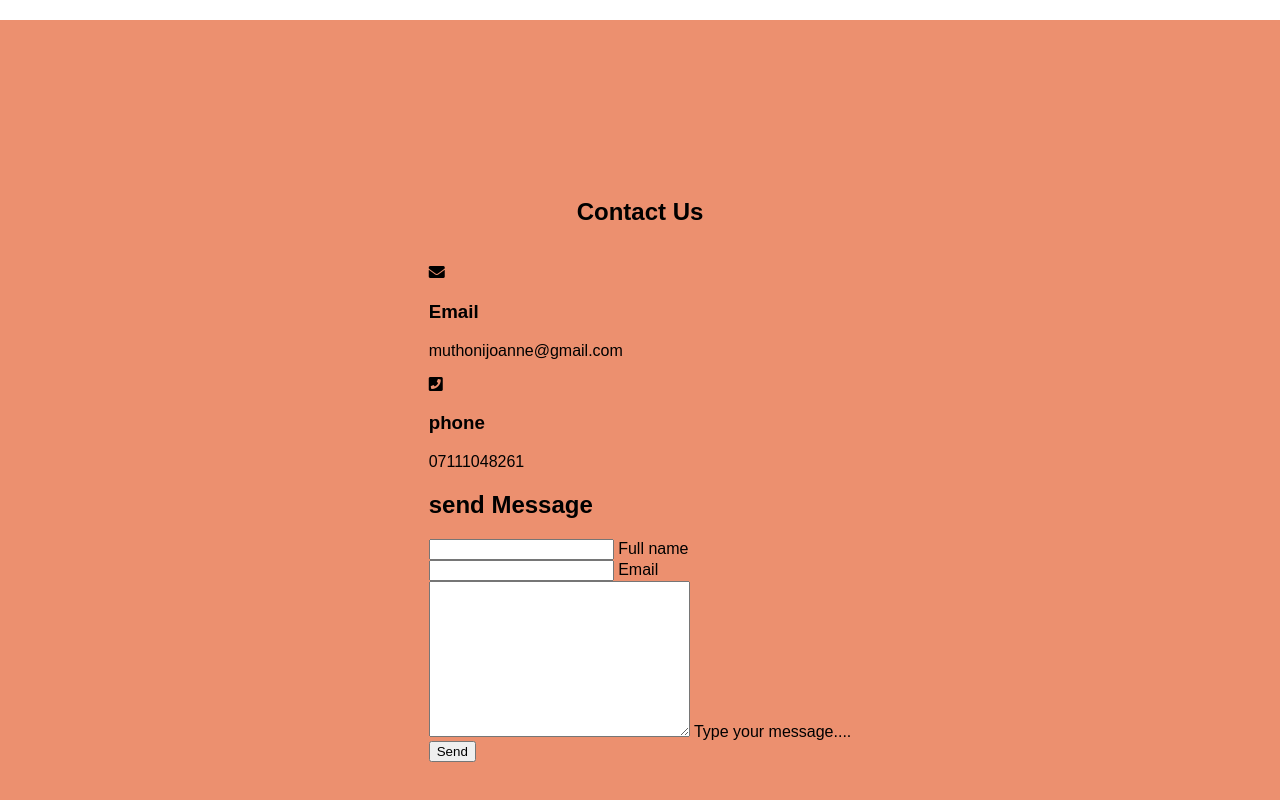
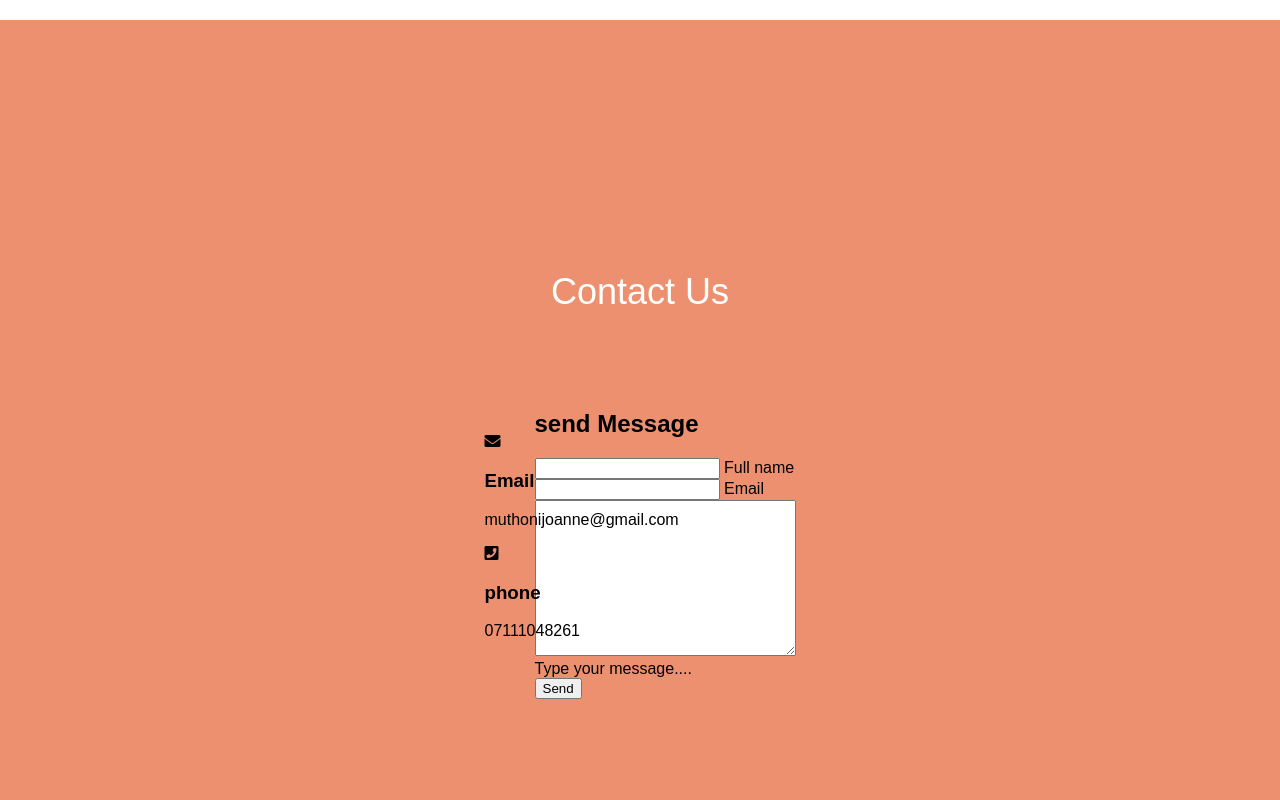
Before and after one commit to Anita-Kahenya/phase1-final-project, a plain HTML site: page index.html in a window 1280 px wide. Shown: the part 780-1580 px from the top of the page. Drawn offline with Linux system fonts and the light colour scheme; no server answers.

Commit message:
connected the contant page

```diff
--- a/index.html
+++ b/index.html
@@ -27,7 +27,7 @@
           </li>
           <li><a href="#">About</a></li>
           <li><a href="#" onclick="viewCart(event)"> View cart</a></li>
-          <li><a href="#">Contact us</a></li>
+          <li><a href="#contact-us">Contact us</a></li>
         </ul>
       </div>
 
--- a/style.css
+++ b/style.css
@@ -229,3 +229,32 @@
       flex-direction: column;
       background-color: rgb(236, 144, 111);
 }
+#contact-us #messagedetails{
+   max-width: 800px;
+   text-align: center;
+}
+#contact-us #messagedetails h2{
+   font-size: 36px;
+   font-weight: 500;
+   color:#fff
+}
+#contact-us #messagedetails {
+   font-weight: 300;
+   color:#fff
+}
+.container{
+   width:100px;
+   display: flex;
+   justify-content: center;
+   align-items: center;
+   margin-top:30px ;
+}
+.container .contactInfo{
+   width: 50%;
+   display: flex;
+   flex-direction: column;
+}
+.container .contactInfo .box{
+   position: relative;
+
+}
```
